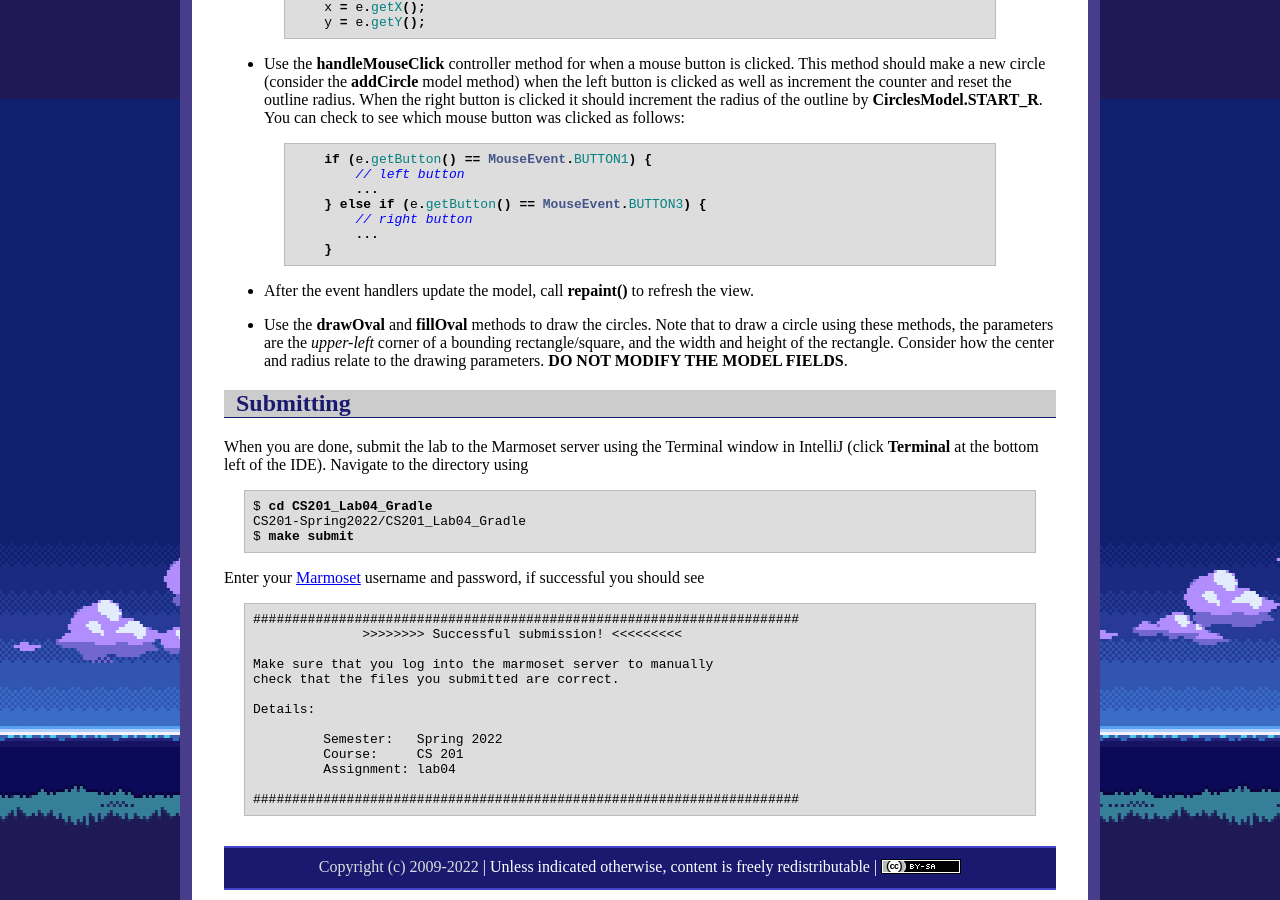
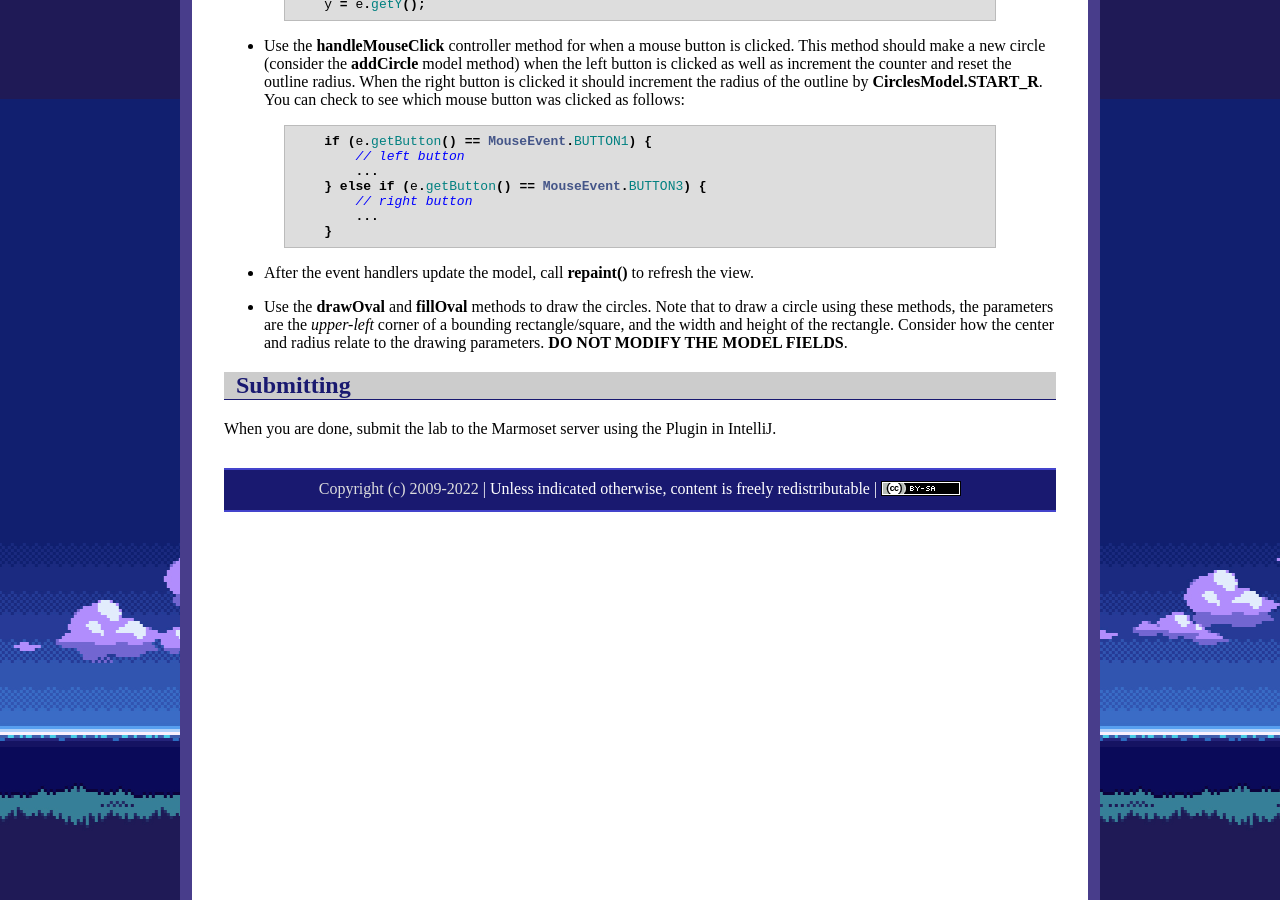
Before and after one commit to ycpcs/cs201-fall2026, a Jekyll site: the page built from labs/lab04.md, in a window 1280 px wide and 900 px high, scrolled down 801 px. Built offline with Jekyll 4.4.1, drawn with Linux system fonts in a browser that asks for light colours; some of the changed text lies outside the part shown.

Commit message:
Update lab04.md

```diff
--- a/labs/lab04.md
+++ b/labs/lab04.md
@@ -5,11 +5,11 @@ title: "Lab 4: Drag and Drop GUI"
 
 ## Getting Started
 
-Download [CS201\_Lab04\_Gradle.zip](CS201_Lab04_Gradle.zip). Copy and extract the zip file into your **CS201-Spring2022** directory. Import it into your **CS201-Spring2022** IntelliJ project using
+Download [CS201\_Lab04\_Gradle.zip](CS201_Lab04_Gradle.zip). Copy and extract the zip file into your **CS201-Fall2026** directory. Import it into IntelliJ using
 
-> **File&rarr;New&rarr;Module from Existing Sources...**
+> **Open**
 
-Select the **CS201\_Lab04\_Gradle** directory and in the **Import Module** dialog select **Import module from external model&rarr;Gradle** and click **Finish**.
+Select the **CS201\_Lab04\_Gradle** directory and click **Select Folder**.
 
 You should see a project called **CS201\_Lab04\_Gradle** in the Project window.
 
@@ -57,28 +57,4 @@ Modify the program so that it allows the user to drag an outline of a circle aro
 
 ## Submitting
 
-When you are done, submit the lab to the Marmoset server using the Terminal window in IntelliJ (click **Terminal** at the bottom left of the IDE). Navigate to the directory using
-
-<pre>
-$ <b>cd CS201_Lab04_Gradle</b>
-CS201-Spring2022/CS201_Lab04_Gradle
-$ <b>make submit</b>
-</pre>
-
-Enter your [Marmoset](https://cs.ycp.edu/marmoset) username and password, if successful you should see
-
-<pre>
-######################################################################
-              >>>>>>>> Successful submission! <<<<<<<<<
-
-Make sure that you log into the marmoset server to manually
-check that the files you submitted are correct.
-
-Details:
-
-         Semester:   Spring 2022
-         Course:     CS 201
-         Assignment: lab04
-
-######################################################################
-</pre>
+When you are done, submit the lab to the Marmoset server using the Plugin in IntelliJ.
```
